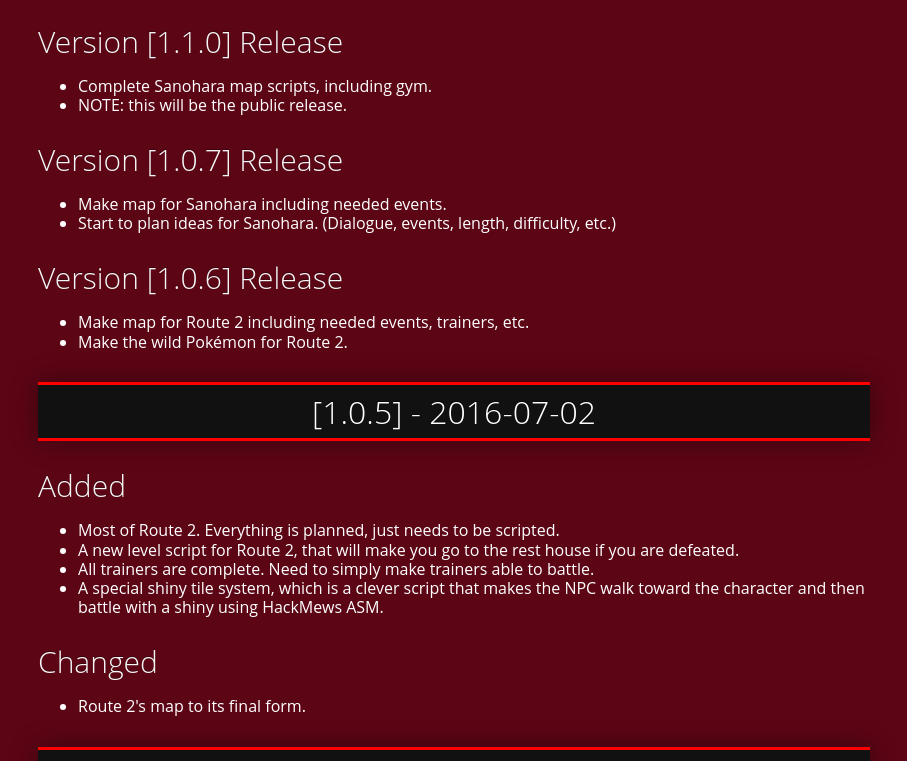
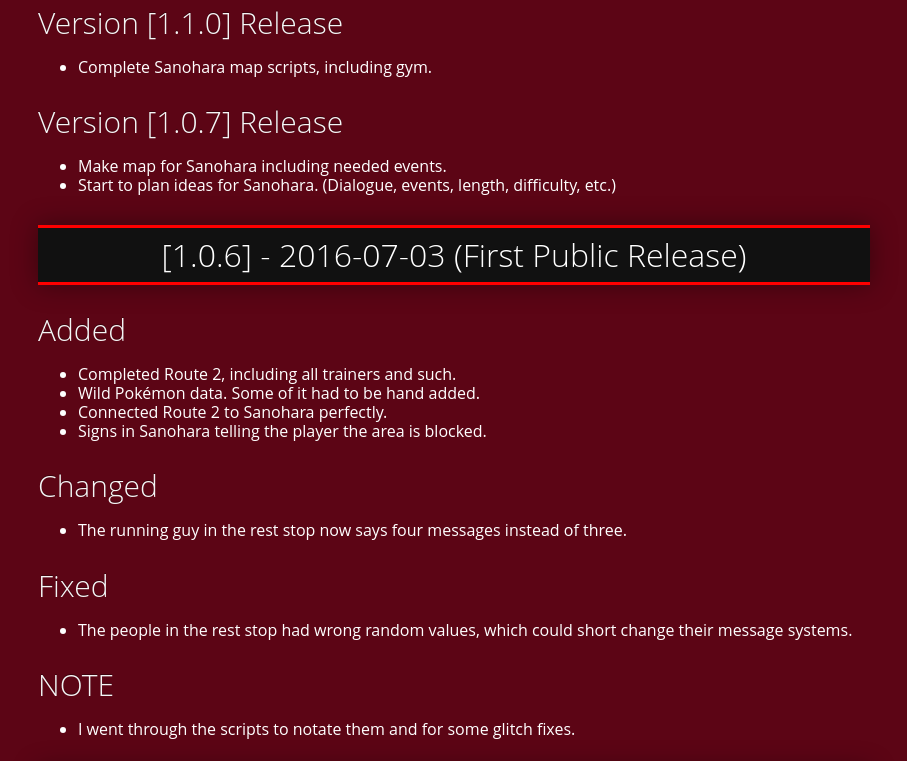
Before and after one commit to Nonibros/Pokemon-Conjure, a plain HTML site: page CHANGELOG.html in a window 1280 px wide. Shown: the part 2039-2800 px from the top of the page, without its empty margins (186-1093 px from the left). Drawn offline with Linux system fonts and the light colour scheme.

Commit message:
Updated changelog for Version 1.0.6 release.

```diff
--- a/CHANGELOG.html
+++ b/CHANGELOG.html
@@ -26,7 +26,7 @@
 <div class="content">
 <h1 style="text-align: center;">Pokémon Conjure Change Log</h1>
 
-<p style="text-align: center;">Latest update: July 2nd 2016</p>
+<p style="text-align: center;">Latest update: July 3rd 2016</p>
 
 <h2>Introduction</h2>
 
@@ -89,7 +89,6 @@
 <ul>
 <li>Add shiny Pokémon gym leader battles.</li>
 <li>Add some more easter eggs. :)</li>
-<li><b>I have done this - </b>Add Shiny Pokémon ASM for random shiny battles in certain circumstances.</li>
 </ul>
 
 <h2>Planned Releases</h2>
@@ -106,7 +105,6 @@
 
 <ul>
 <li>Complete Sanohara map scripts, including gym.</li>
-<li>NOTE: this will be the public release.</li>
 </ul>
 
 <h3>Version [1.0.7] Release</h3>
@@ -116,11 +114,33 @@
 <li>Start to plan ideas for Sanohara. (Dialogue, events, length, difficulty, etc.)</li>
 </ul>
 
-<h3>Version [1.0.6] Release</h3>
+<h2>[1.0.6] - 2016-07-03 (First Public Release)</h2>
+
+<h3>Added</h3>
 
 <ul>
-<li>Make map for Route 2 including needed events, trainers, etc.</li>
-<li>Make the wild Pokémon for Route 2.</li>
+<li>Completed Route 2, including all trainers and such.</li>
+<li>Wild Pokémon data. Some of it had to be hand added.</li>
+<li>Connected Route 2 to Sanohara perfectly.</li>
+<li>Signs in Sanohara telling the player the area is blocked.</li>
+</ul>
+
+<h3>Changed</h3>
+
+<ul>
+<li>The running guy in the rest stop now says four messages instead of three.</li>
+</ul>
+
+<h3>Fixed</h3>
+
+<ul>
+<li>The people in the rest stop had wrong random values, which could short change their message systems.</li>
+</ul>
+
+<h3>NOTE</h3>
+
+<ul>
+<li>I went through the scripts to notate them and for some glitch fixes.</li>
 </ul>
 
 <h2>[1.0.5] - 2016-07-02</h2>
```
